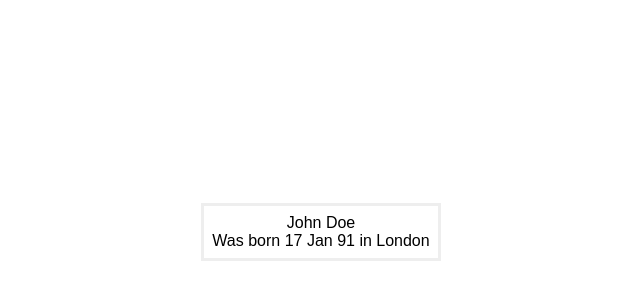
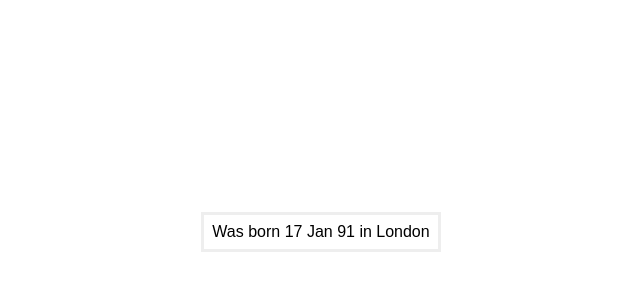
Before and after one commit to MendelBerg/react, a React app in the folder lesson3/hw2/: page / in a window 1280 px wide. Shown: the part 176-476 px from the top of the page, without its empty margins (319-959 px from the left). Built offline with nearby package versions, Linux system fonts and the light colour scheme.

Commit message:
l3 h2 v6 BAD

```diff
--- a/lesson3/hw2/src/Profile.jsx
+++ b/lesson3/hw2/src/Profile.jsx
@@ -14,7 +14,7 @@ export default (props) => {
   return (
     <div className="profile">
       <div className="profile__name">
-        {user.firstName} {user.lastName}
+        {user.firstNam} {user.lastNam}
       </div>
       <div className="profile__birth">
         {`Was born ${date} ${month} ${year} in ${user.birthPlace}`}
```
